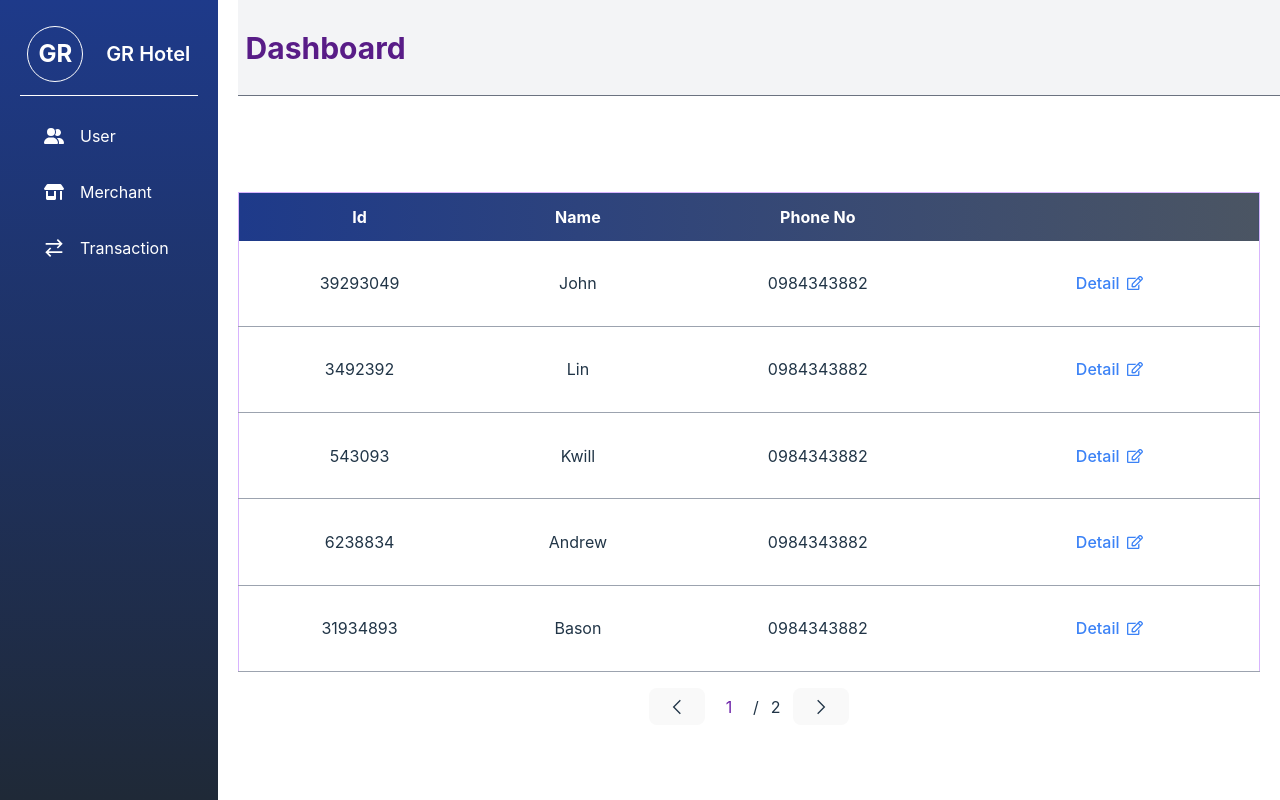
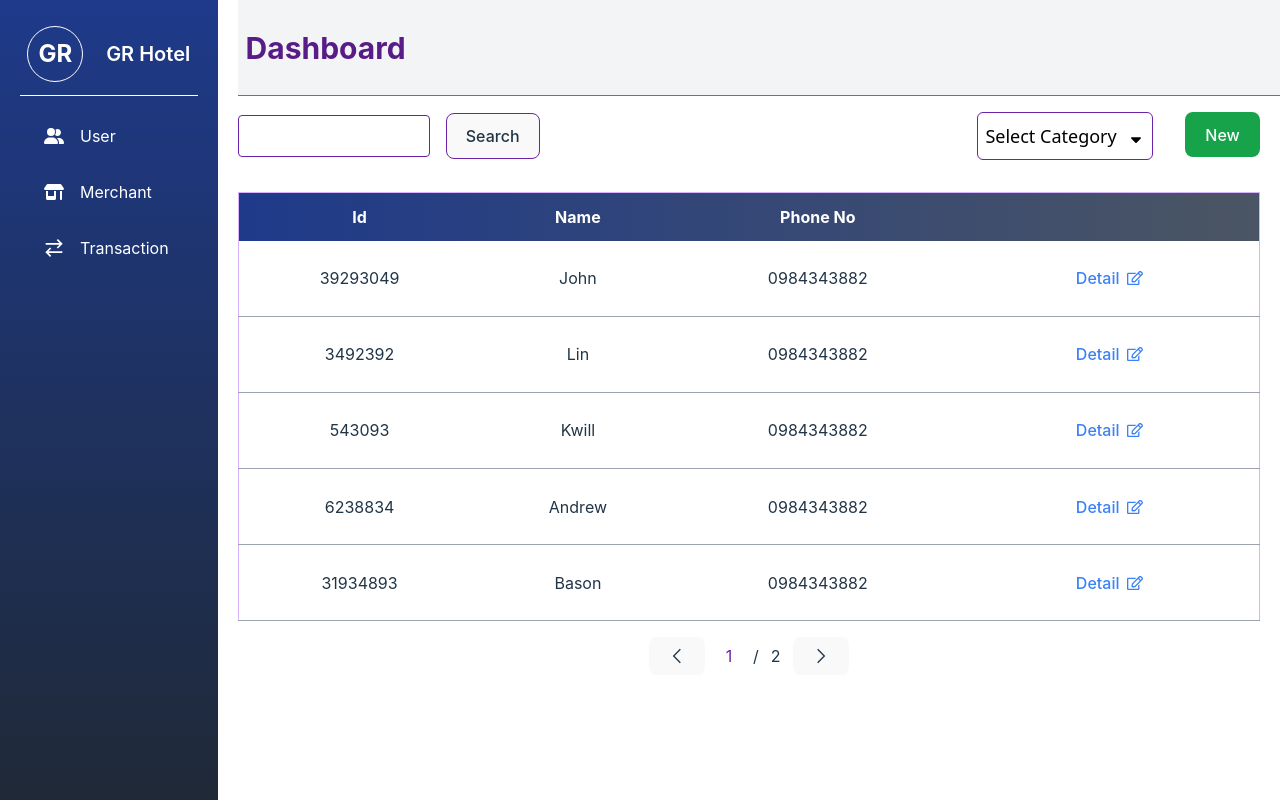
Before and after one commit to SawLinThant/GR-dashboard, a React (Vite) app: page /dashboard in a window 1280 px wide. Built offline with nearby package versions, Linux system fonts and the light colour scheme.

Commit message:
update-ui

```diff
--- /dev/null
+++ b/src/modules/common/components/custom-filter.jsx
@@ -0,0 +1,60 @@
+import { useState, useRef } from "react";
+import { FaSortDown } from "react-icons/fa";
+
+const CustomFilter = ({ setCategory }) => {
+    const [filter, setFilter] = useState("");
+  const [isOpen, setIsOpen] = useState(false);
+  const selectRef = useRef(null);
+  const handleFilter = (value) => {
+    setCategory(value);
+    setFilter(value);
+    setIsOpen(false);
+  };
+  const toggleDropdown = () => {
+    setIsOpen(!isOpen);
+  };
+  const options = [
+    {
+        value: "all",
+        label: "All Category"
+    },
+    {
+        value: "pending",
+        label: "Pending"
+    },
+    {
+        value: "complete",
+        label: "Complete"
+    },
+  ]
+
+    return(
+        <div
+      className="relative w-44 h-12 bg-white rounded-md border border-purple-800 flex items-center justify-center text-black text-lg font-sans cursor-pointer transition duration-500 hover:text-gray-800"
+      onClick={toggleDropdown}
+      ref={selectRef}
+    >
+      <div className="flex justify-between items-center w-11/12 h-full text-black transition duration-500">
+        <p className="m-0">
+          {options.find((opt) => opt.value === filter)?.label ||
+            "Select Category"}
+        </p>
+        <FaSortDown />
+      </div>
+      {isOpen && (
+        <div className="absolute top-full left-0 w-full border border-gray-700 border-t-0 mt-1 z-10 rounded-md">
+          {options.map((option) => (
+            <div
+              key={option.value}
+              className="px-2 py-1 bg-white text-black cursor-pointer transition duration-300 hover:bg-purple-900 hover:text-white first:rounded-t-md last:border-b border-green-700 last:rounded-b-md"
+              onClick={() => handleFilter(option.value)}
+            >
+              {option.label}
+            </div>
+          ))}
+        </div>
+      )}
+    </div>
+    )
+}
+export default CustomFilter;
--- a/src/modules/common/components/custom-table/index.jsx
+++ b/src/modules/common/components/custom-table/index.jsx
@@ -55,7 +55,7 @@ const CustomTable = ({ column, tableData }) => {
 
   return (
     <div className="w-full flex flex-col items-center gap-4">
-      <table className="w-full min-h-[60vh] border border-purple-300">
+      <table className="w-full  border border-purple-300">
         <thead className="w-full h-12 bg-gradient-to-r from-blue-900 to-gray-600 text-white">
           {table.getHeaderGroups().map((headerGroup) => (
             <tr key={headerGroup.id} className="w-full">
--- a/src/modules/user-lists/index.jsx
+++ b/src/modules/user-lists/index.jsx
@@ -1,11 +1,32 @@
+import { useState } from "react"
 import CustomTable from "../common/components/custom-table"
 import { userColumn } from "../common/components/custom-table/columns"
 import { dummyUserLists } from "../common/components/custom-table/dummydata"
+import CustomFilter from "../common/components/custom-filter"
+import { useNavigate } from "react-router-dom"
 
 const UserList = () => {
+    const [filter,setFilter] = useState();
+    const navigate = useNavigate();
     return(
         <div className="w-full flex flex-col gap-4">
-            <div className="w-full h-20"></div>
+            <div className="w-full h-20 flex flex-row items-center justify-between">
+                <div className="flex flex-row items-center gap-4">
+                    <input className="w-[15vw] p-2 rounded border border-purple-800" type="text" />
+                    <button className="border border-purple-800">Search</button>
+                </div>
+                <div className="flex flex-row items-center gap-8">
+                    <div className="">
+                    <CustomFilter setCategory={setFilter}/>
+                    </div>
+                    <div className="h-12">
+                        <button
+                        className="bg-green-600 hover:border-green-500 text-white duration-500 hover:bg-green-400 hover:text-gray-800"
+                        onClick={() => navigate('userlists/createuser')}
+                        >New</button>
+                    </div>
+                </div>
+            </div>
             <CustomTable column={userColumn} tableData={dummyUserLists}/>
         </div>
     )
```
